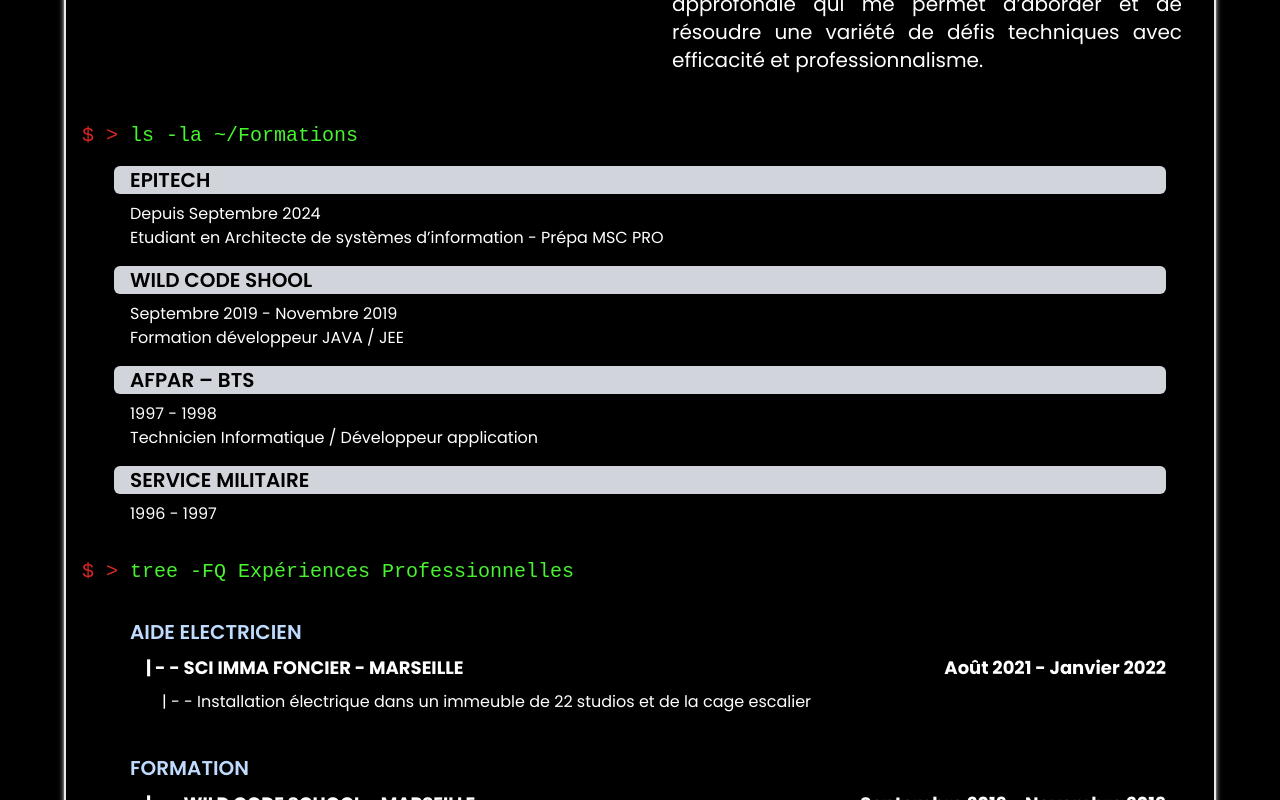
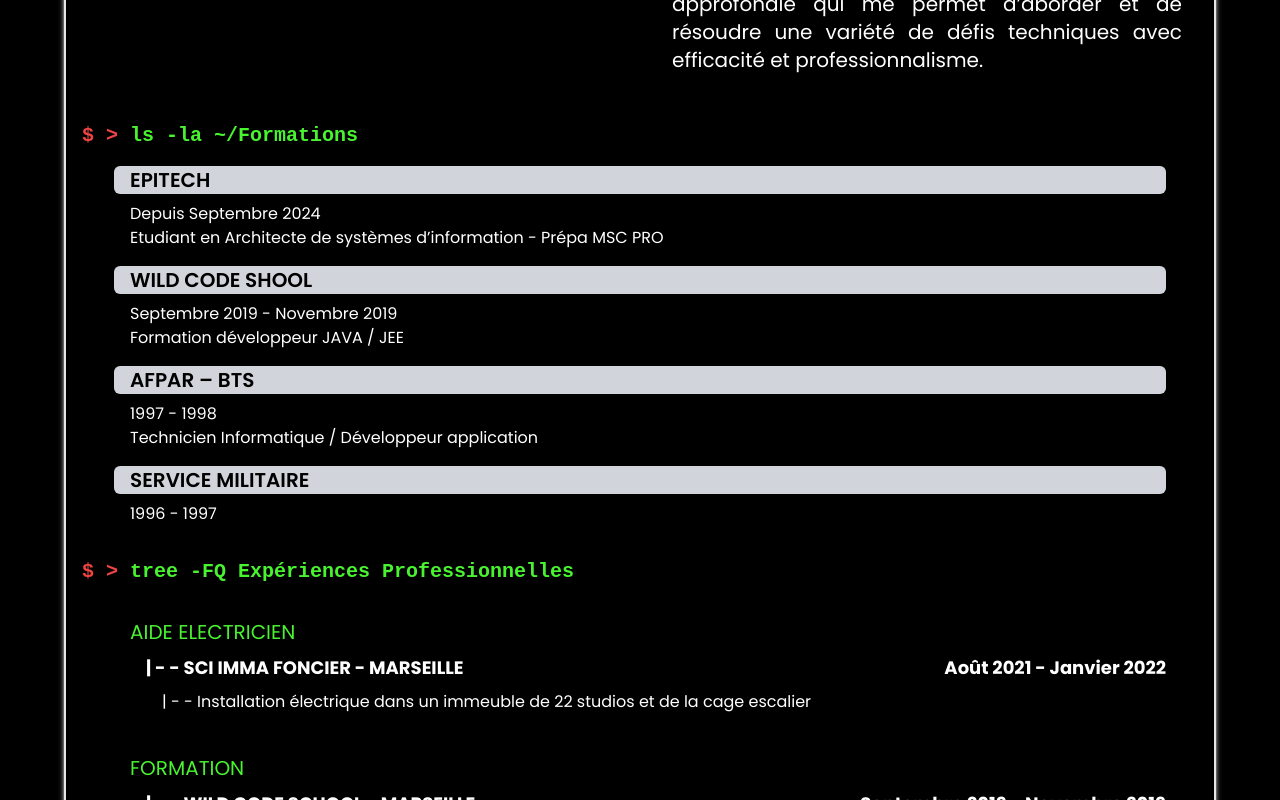
Before and after one commit to mohummadpeer/portfolio-terminal-react-tailwind, a React (Create React App) app: page / in a window 1280 px wide. Shown: the part 500-1300 px from the top of the page. Built offline with nearby package versions, Linux system fonts and the light colour scheme.

Commit message:
feat:day04-05 portfolio

```diff
--- a/src/components/Devops/Devops.js
+++ b/src/components/Devops/Devops.js
@@ -6,8 +6,8 @@ function Devops() {
     <>
       <div id="devops">
         <h2 className="text-left text-xl p-4 mb-4" id="title">
-          <span className="text-red-600"> $ > </span>
-          <span className="text-vert">ps -ax | grep Compétences Devops</span>
+          <span className="text-red-500 font-semibold"> $ > </span>
+          <span className="text-vert font-semibold">ps -ax | grep Compétences Devops</span>
         </h2>
 
         <div className="flex flex-wrap">
--- a/src/components/Fullstack/Fullstack.js
+++ b/src/components/Fullstack/Fullstack.js
@@ -6,8 +6,8 @@ function Fullstack() {
     <>
       <div id="fullstack">
         <h2 className="text-left text-xl p-4" id="title">
-          <span className="text-red-600"> $ > </span>
-          <span className="text-vert">cat ./Compétences Fullstack</span>
+          <span className="text-red-500 font-semibold"> $ > </span>
+          <span className="text-vert font-semibold">cat ./Compétences Fullstack</span>
         </h2>
 
         <div className="flex flex-wrap">
--- a/src/components/Projects/Projects.js
+++ b/src/components/Projects/Projects.js
@@ -5,7 +5,7 @@ function Projects() {
     <>
       <div className="w-full" id="projects">
       <h2 className="text-left text-xl p-4" id="title">
-          <span className="text-red-600"> $ > </span>
+          <span className="text-red-500 font-semibold"> $ > </span>
           <span className="text-vert">git commit -m "PROJETS"</span>
         </h2>
 
--- a/src/components/Training/Training.js
+++ b/src/components/Training/Training.js
@@ -7,8 +7,8 @@ function Training() {
     <>
       <section id="training">
         <h2 className="text-left text-xl p-4" id="title">
-          <span className="text-red-600"> $ > </span>
-          <span className="text-vert">ls -la ~/Formations</span>
+          <span className="text-red-500 font-semibold"> $ > </span>
+          <span className="text-vert font-semibold">ls -la ~/Formations</span>
         </h2>
         <div className="">
           {TRAINING_EXPERIENCE.map((item) => (
--- a/src/components/Works/Works.js
+++ b/src/components/Works/Works.js
@@ -7,8 +7,8 @@ function Works() {
     <>
       <section className="" id="works">
         <h2 className="text-left text-xl p-4" id="title">
-          <span className="text-red-600"> $ > </span>
-          <span className="text-vert">tree -FQ Expériences Professionnelles</span>
+          <span className="text-red-500 font-semibold"> $ > </span>
+          <span className="text-vert font-semibold">tree -FQ Expériences Professionnelles</span>
         </h2>
         <div className="">
           {WORKS_EXPERIENCE.map((item) => (
--- a/src/components/Works/WorksCard.js
+++ b/src/components/Works/WorksCard.js
@@ -4,7 +4,7 @@ function WorksCard({ details }) {
   return (
     <>
       <div className="px-12 py-4">
-        <h6 className="text-blue-200 font-semibold text-xl rounded-md mb-2 pl-4" id="school">
+        <h6 className="text-vert text-xl rounded-md mb-2 pl-4" id="school">
           {details.title}
         </h6>
         <div className="flex flex-col md:flex-row justify-between">
```
